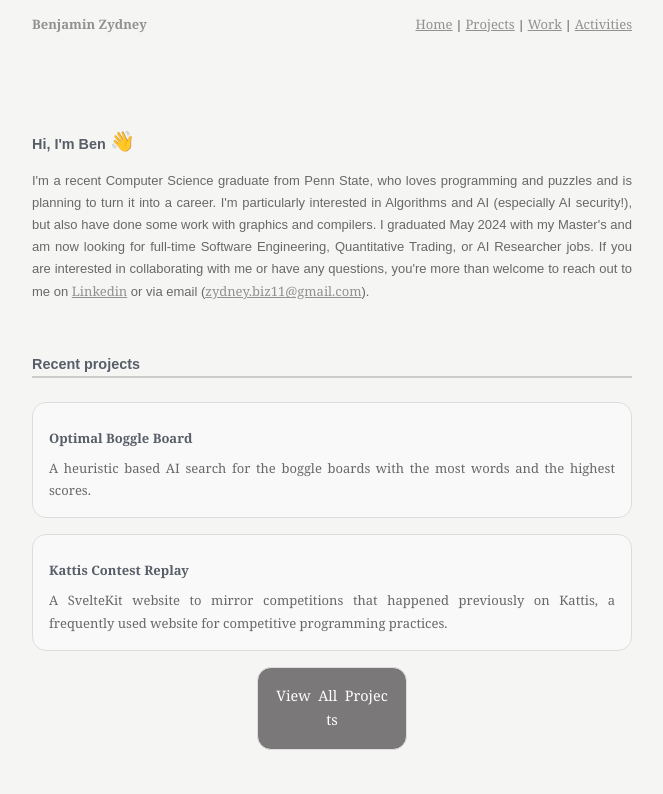
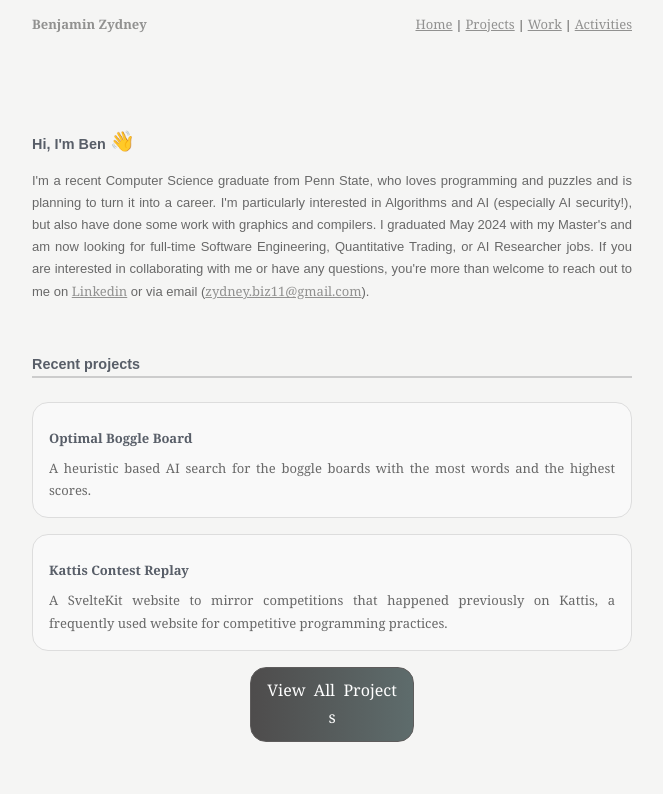
Before and after one commit to bizy-coder/portfolio-project, a SvelteKit app: page / in a window 1280 px wide. Shown: the top 794 px of the page, without its empty margins (308-971 px from the left). Built offline with nearby package versions, Linux system fonts and the light colour scheme.

Commit message:
Updated Projects Button

```diff
--- a/src/routes/Projects.svelte
+++ b/src/routes/Projects.svelte
@@ -54,16 +54,18 @@
   }
 
   .view-all {
-    font-size: 0.9rem;
-    background-color: #7a7878;
-    border: 1px solid #ddd;
+    font-size: 1rem;
+    /* background-color: #7a7878; */
+    background-image: linear-gradient(to right, #4e4c4c, #5e6c6c);
+
+    border: 1px solid #5e5c5c;
     color: white;
-    border-radius: 14px;
-    padding: 1rem;
+    border-radius: 1rem;
+    padding: 0.6rem 0.9rem 0.6rem 0.9rem;
     text-decoration: none;
     text-align: center;
     margin: auto;
-    width: calc(22% - 1rem);
+    width: calc(25% - 1rem);
     transition:
       transform 0.2s,
       box-shadow 0.2s;
@@ -155,7 +157,7 @@
   .project-card {
     background-color: #f9f9f9;
     border: 1px solid #ddd;
-    border-radius: 14px;
+    border-radius: 1rem;
     padding: 1rem;
     text-decoration: none;
     color: inherit;
--- a/src/routes/Projects/+page.svelte
+++ b/src/routes/Projects/+page.svelte
@@ -22,8 +22,8 @@
     { component: AirportDatabase, name: "Airport  Management System" },
     { component: Geolocation, name: "AI Geolocation" },
     { component: AdversarialNLP, name: "Adversarial NLP" },
-    { component: Fibermorph, name: "Hair Analysis" },
-    { component: KattisContestReplay, name: "Kattis Contest Replay" },
+    { component: Fibermorph, name: "Hair Image Analysis" },
+    { component: KattisContestReplay, name: "Contest Replays" },
     { component: MaxLeafSpanningTree, name: "Maximum Leaf Trees" },
     { component: PhysicsCalculator, name: "Physics Calculator" },
     { component: Other, name: "Other Projects" },
@@ -161,7 +161,7 @@
   <div class="selection-panel">
     <ul>
       {#each links as link, i}
-        <li>
+        <li style="text-align: center">
           <a href="javascript:void(0);" on:click={() => goToIndex(i)}>{link}</a>
         </li>
       {/each}
--- a/src/routes/Projects/Fibermorph.svelte
+++ b/src/routes/Projects/Fibermorph.svelte
@@ -3,7 +3,7 @@
 
 <div class="container">
   <div class="header">
-    <h1>Hair Curvature Analysis</h1>
+    <h1>Hair Image Curvature Analysis</h1>
   </div>
 
   <div class="overview">
```
